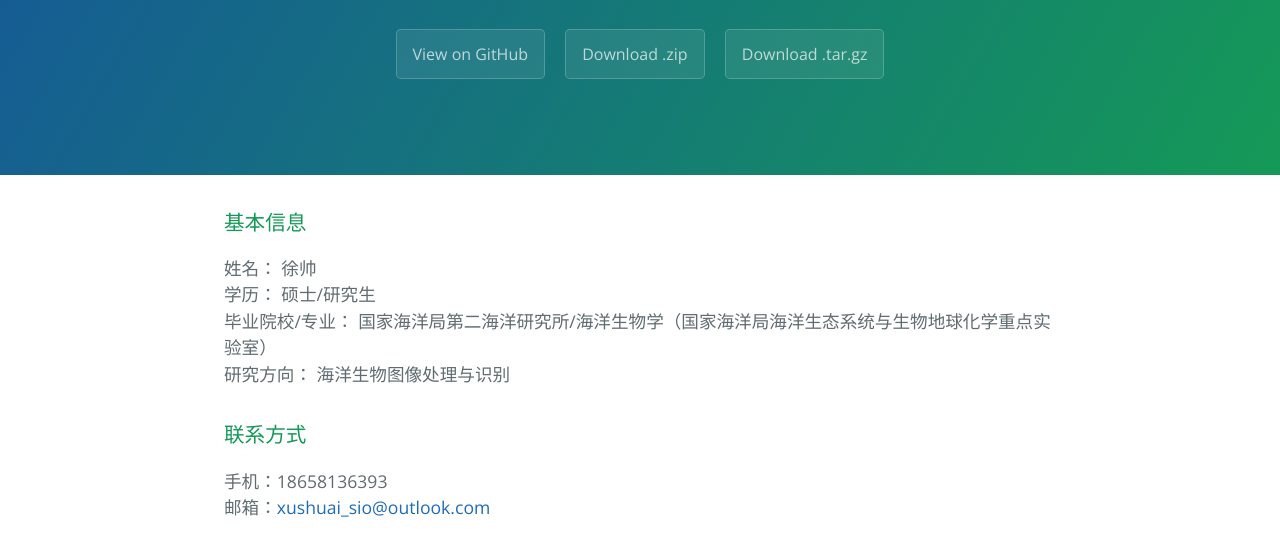
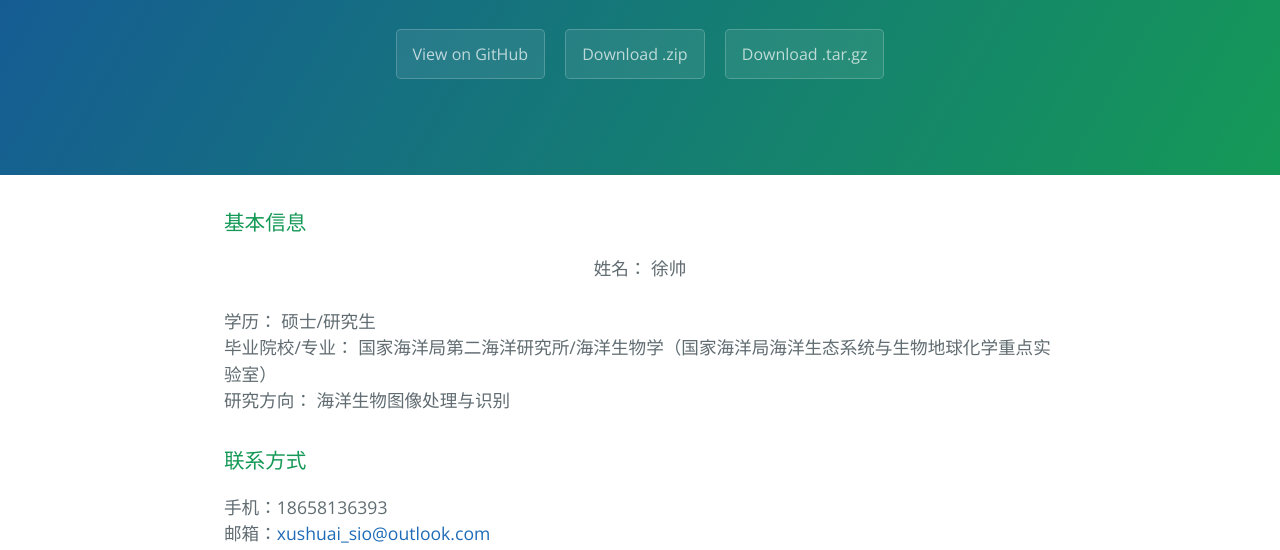
Before and after one commit to xushuai-sio/xushuai, a plain HTML site: page index.html in a window 1280 px wide. Shown: the part 208-758 px from the top of the page. Drawn offline with nearby package versions, Linux system fonts and the light colour scheme.

Commit message:
Update index.html

```diff
--- a/index.html
+++ b/index.html
@@ -22,7 +22,7 @@
       <h3>
 <a id="基本信息" class="anchor" href="#%E5%9F%BA%E6%9C%AC%E4%BF%A1%E6%81%AF" aria-hidden="true"><span aria-hidden="true" class="octicon octicon-link"></span></a>基本信息</h3>
 
-<p>姓名：              徐帅<br>
+<p><center>姓名：              徐帅</center><br>
 学历：              硕士/研究生<br>
 毕业院校/专业：      国家海洋局第二海洋研究所/海洋生物学（国家海洋局海洋生态系统与生物地球化学重点实验室）<br>
 研究方向：           海洋生物图像处理与识别             </p>
```
